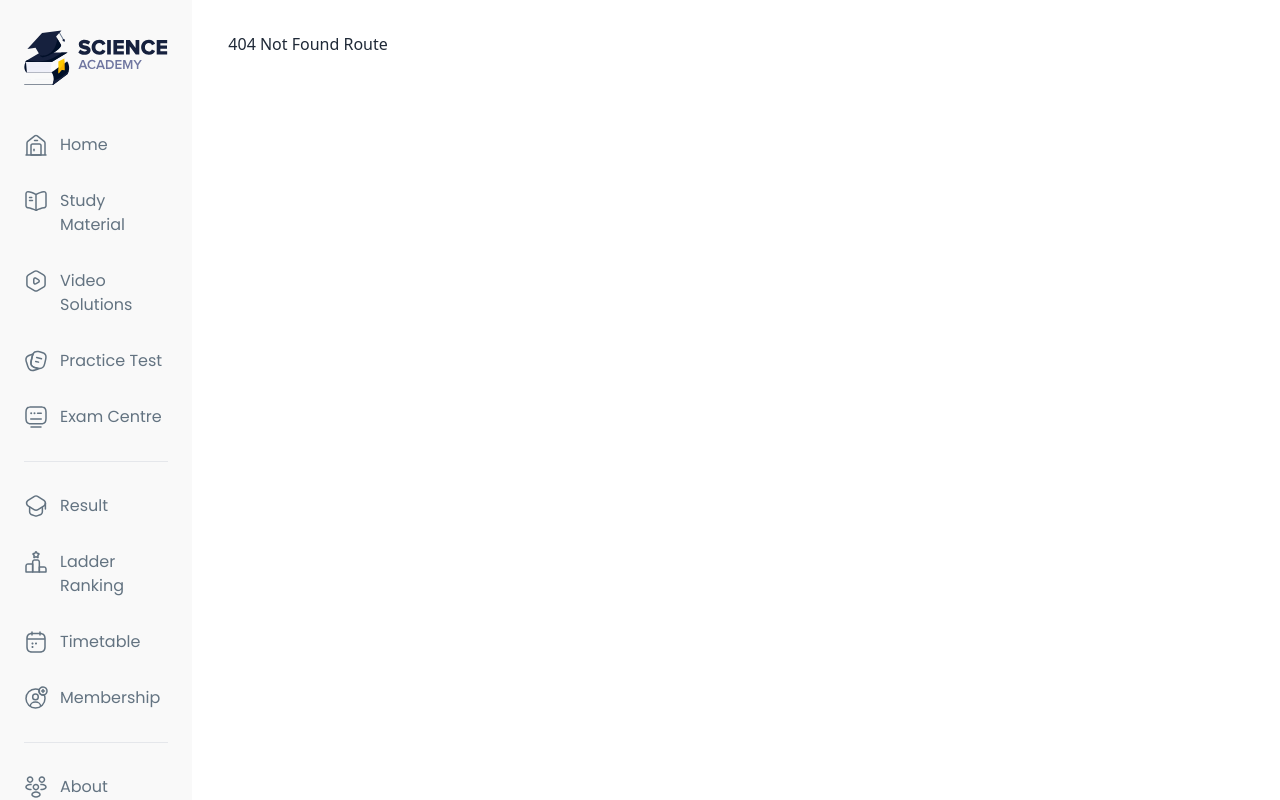
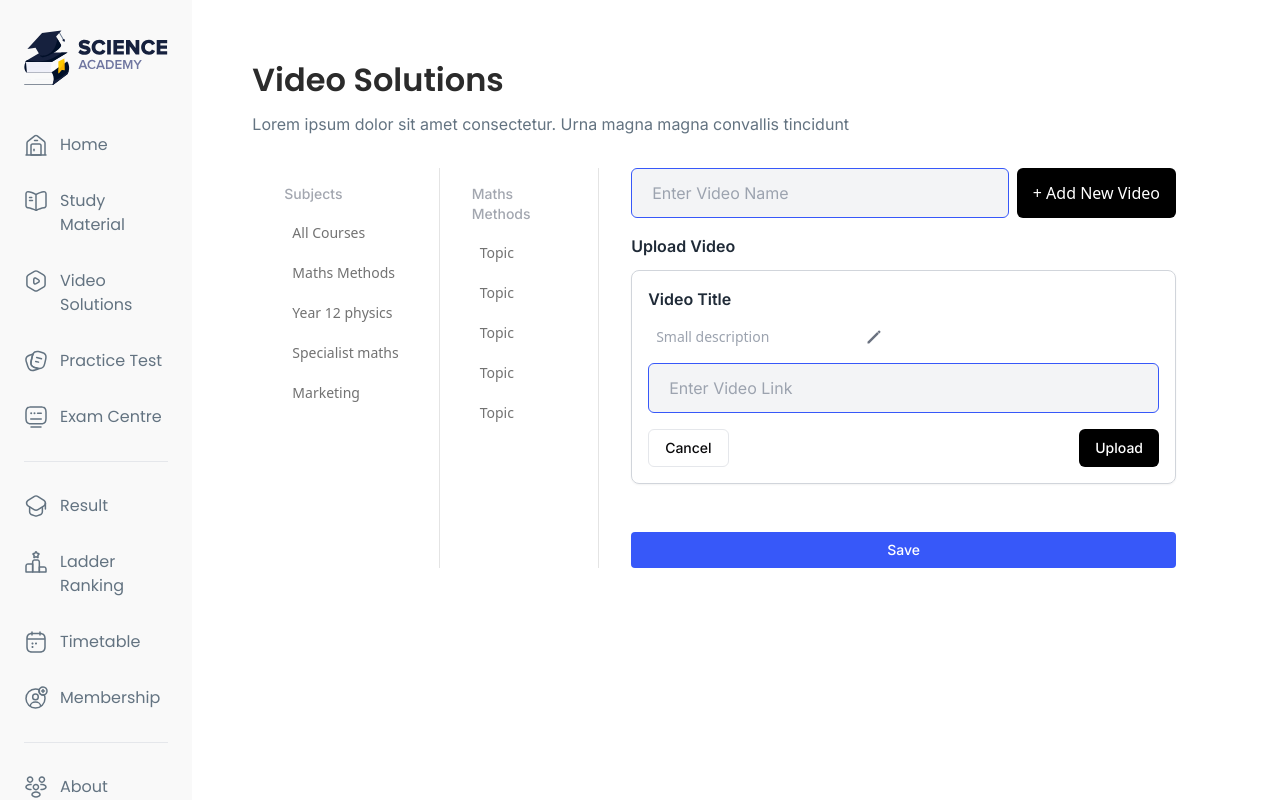
Before and after one commit to arifraj9911/sci-academy, a React (Vite) app: page /profile/admin/video-solution in a window 1280 px wide. Before the commit this address had no page. Built offline with nearby package versions, Linux system fonts and the light colour scheme.

Commit message:
video solutions

```diff
--- a/src/Routes/Routes.jsx
+++ b/src/Routes/Routes.jsx
@@ -22,6 +22,7 @@ import Faq from "../Pages/FAQ/Faq";
 import PracticeTestAdmin from "../pages/Practice Test Admin/PracticeTest";
 import StudyMaterial from "../pages/Study Material/StudyMaterial";
 import AdminPanel from "../pages/Admin Panel/AdminPanel";
+import VideoSolution from "../pages/Video Solution/VideoSolution";
 export const router = createBrowserRouter([
   {
     path: "/",
@@ -104,6 +105,10 @@ export const router = createBrowserRouter([
         element: <StudyMaterial />,
       },
       {
+        path: "/profile/admin/video-solution",
+        element: <VideoSolution />,
+      },
+      {
         path: "/profile/faq",
         element: <Faq />,
       },
--- a/src/pages/Admin Panel/AdminPanel.jsx
+++ b/src/pages/Admin Panel/AdminPanel.jsx
@@ -99,11 +99,11 @@ const usersData = [
 ];
 const AdminPanel = () => {
   const buttons = [
-    { label: "All Courses", link: "#" },
-    { label: "Study Material", link: "#" },
-    { label: "Video Solution", link: "#" },
+    { label: "All Courses", link: "/profile/admin/courses" },
+    { label: "Study Material", link: "/profile/admin/study-material" },
+    { label: "Video Solution", link: "/profile/admin/video-solution" },
     { label: "Exam Center", link: "#" },
-    { label: "Practice Test", link: "#" },
+    { label: "Practice Test", link: "/profile/admin/practice-test" },
     { label: "Membership", link: "#" },
     { label: "About", link: "#" },
     { label: "FAQ", link: "#" },
--- /dev/null
+++ b/src/pages/Video Solution/VideoSolution.jsx
@@ -0,0 +1,180 @@
+import { useState } from "react";
+import { AiOutlineCloudUpload } from "react-icons/ai";
+import { IoPencilSharp } from "react-icons/io5";
+import "react-quill/dist/quill.snow.css";
+import { NavLink } from "react-router-dom";
+import SaveButton from "../../components/admin/SaveButton";
+
+const VideoSolution = () => {
+  const [videoTitle, setVideoTitle] = useState("");
+
+  const handleSave = () => {
+    const formData = {
+      videoTitle,
+    };
+    console.log("Form Data", formData);
+  };
+
+  return (
+    <div className="p-6">
+      <div>
+        <h1 className=" text-primary-heading font-poppins text-[2rem] font-semibold mb-2">
+          Video Solutions
+        </h1>
+        <p className=" text-pale_sky font-inter text-base mb-8">
+          Lorem ipsum dolor sit amet consectetur. Urna magna magna convallis
+          tincidunt
+        </p>
+      </div>
+      <div className="flex">
+        {/* Left Sidebar */}
+        <div className="flex">
+          {/* Subject List */}
+          <aside className="px-8 border-r border-mercury">
+            <h3 className=" text-gray_chateau font-inter text-sm font-medium mb-4 pt-4">
+              Subjects
+            </h3>
+            <ul className="space-y-4">
+              <li>
+                <NavLink className="p-2 rounded text-dove_gray text-sm font-medium whitespace-nowrap">
+                  All Courses
+                </NavLink>
+              </li>
+              <li>
+                <NavLink className="p-2 rounded text-dove_gray text-sm font-medium whitespace-nowrap">
+                  Maths Methods
+                </NavLink>
+              </li>
+              <li>
+                <NavLink className="p-2 rounded text-dove_gray text-sm font-medium whitespace-nowrap">
+                  Year 12 physics
+                </NavLink>
+              </li>
+              <li>
+                <NavLink className="p-2 rounded text-dove_gray text-sm font-medium whitespace-nowrap">
+                  Specialist maths
+                </NavLink>
+              </li>
+              <li>
+                <NavLink className="p-2 rounded text-dove_gray text-sm font-medium whitespace-nowrap">
+                  Marketing
+                </NavLink>
+              </li>
+            </ul>
+          </aside>
+
+          {/* Topic List */}
+          <aside className="px-8 border-r border-mercury">
+            <h3 className=" text-gray_chateau font-inter text-sm font-medium mb-4 pt-4">
+              Maths Methods
+            </h3>
+            <ul className="space-y-4">
+              <li>
+                <NavLink className="p-2 rounded text-dove_gray text-sm font-medium whitespace-nowrap">
+                  Topic
+                </NavLink>
+              </li>
+              <li>
+                <NavLink className="p-2 rounded text-dove_gray text-sm font-medium whitespace-nowrap">
+                  Topic
+                </NavLink>
+              </li>
+              <li>
+                <NavLink className="p-2 rounded text-dove_gray text-sm font-medium whitespace-nowrap">
+                  Topic
+                </NavLink>
+              </li>
+              <li>
+                <NavLink className="p-2 rounded text-dove_gray text-sm font-medium whitespace-nowrap">
+                  Topic
+                </NavLink>
+              </li>
+              <li>
+                <NavLink className="p-2 rounded text-dove_gray text-sm font-medium whitespace-nowrap">
+                  Topic
+                </NavLink>
+              </li>
+            </ul>
+          </aside>
+        </div>
+
+        {/* Right Content Section */}
+        <div className="w-[35rem] ml-8">
+          <div className="flex items-stretch mb-4">
+            <input
+              type="text"
+              id="deleteCourse"
+              placeholder="Enter Video Name"
+              className="flex-grow px-5 py-3 text-primary-heading font-inter text-base border border-primary-blue bg-athens_gray rounded-md focus:outline-none"
+            />
+            <button
+              type="button"
+              className="ml-2 bg-black text-white px-4 py-3 rounded-md hover:bg-gray-800"
+            >
+              + Add New Video
+            </button>
+          </div>
+          {/* Additional image or video */}
+          <div className="mb-12">
+            <label className="block mb-3 text-base font-semibold text-ebony_clay font-inter">
+              Upload Video
+            </label>
+
+            {/* Video Title and Description */}
+            <div className="p-4 border border-gray-300 rounded-lg shadow-sm">
+              <div className="mb-2">
+                <label className="block mb-2 text-base font-semibold text-ebony_clay font-inter">
+                  Video Title
+                </label>
+                <div className="flex items-center text-gray-500">
+                  {/* Input for Video Title */}
+                  <input
+                    type="text"
+                    value={videoTitle}
+                    onChange={(e) => setVideoTitle(e.target.value)}
+                    className="p-2 bg-transparent border-none focus:border-none focus:outline-none text-sm text-gray-700"
+                    placeholder="Small description"
+                  />
+                  {/* Edit Icon */}
+                  <IoPencilSharp size={16} />
+                </div>
+              </div>
+              <div className="w-full">
+                <input
+                  type="text"
+                  id="deleteCourse"
+                  placeholder="Enter Video Link"
+                  className="flex-grow w-full px-5 py-3 text-primary-heading font-inter text-base border border-primary-blue bg-athens_gray rounded-md focus:outline-none mb-4"
+                />
+              </div>
+              {/* Upload Section */}
+              {/* <label
+                htmlFor="file"
+                className="mt-4 mb-4 flex flex-col items-center justify-center border-dashed border border-purple-400 p-6 "
+              >
+                <div className="text-gray-400 h-32 flex justify-center items-center">
+                  <AiOutlineCloudUpload size={48} />
+                </div>
+                <input id="file" type="file" className="hidden" />
+              </label> */}
+              {/* Action Buttons */}
+              <div className="flex justify-between">
+                <button className="bg-transparent px-4 py-2 rounded-md border text-wood_smoke font-inter text-sm font-medium">
+                  Cancel
+                </button>
+                <button className="bg-black text-white px-4 py-2 rounded-md font-inter text-sm font-medium">
+                  Upload
+                </button>
+              </div>
+            </div>
+          </div>
+
+          {/* Save Button */}
+          <SaveButton onClick={handleSave} />
+        </div>
+      </div>
+    </div>
+  );
+};
+
+export default VideoSolution;
```
